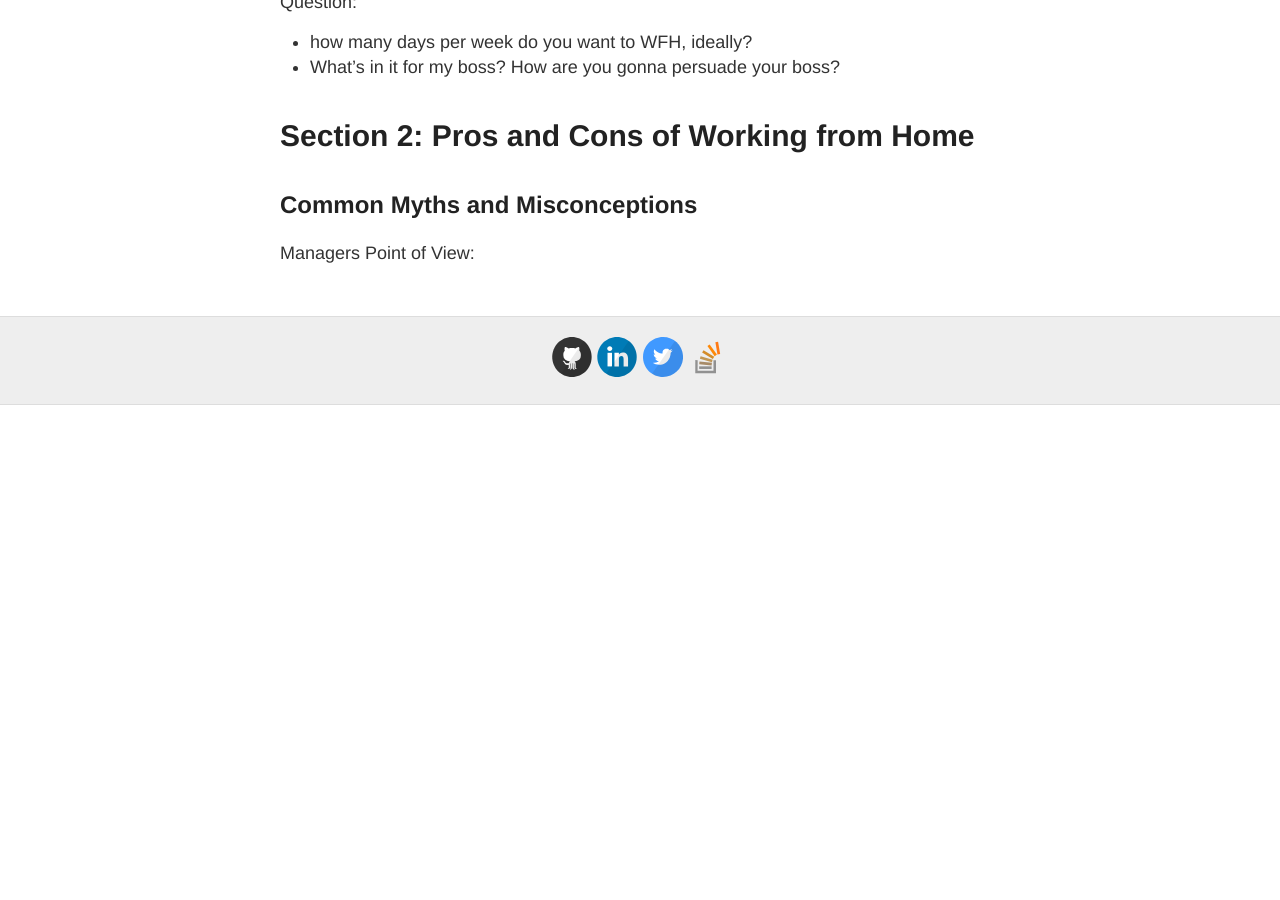
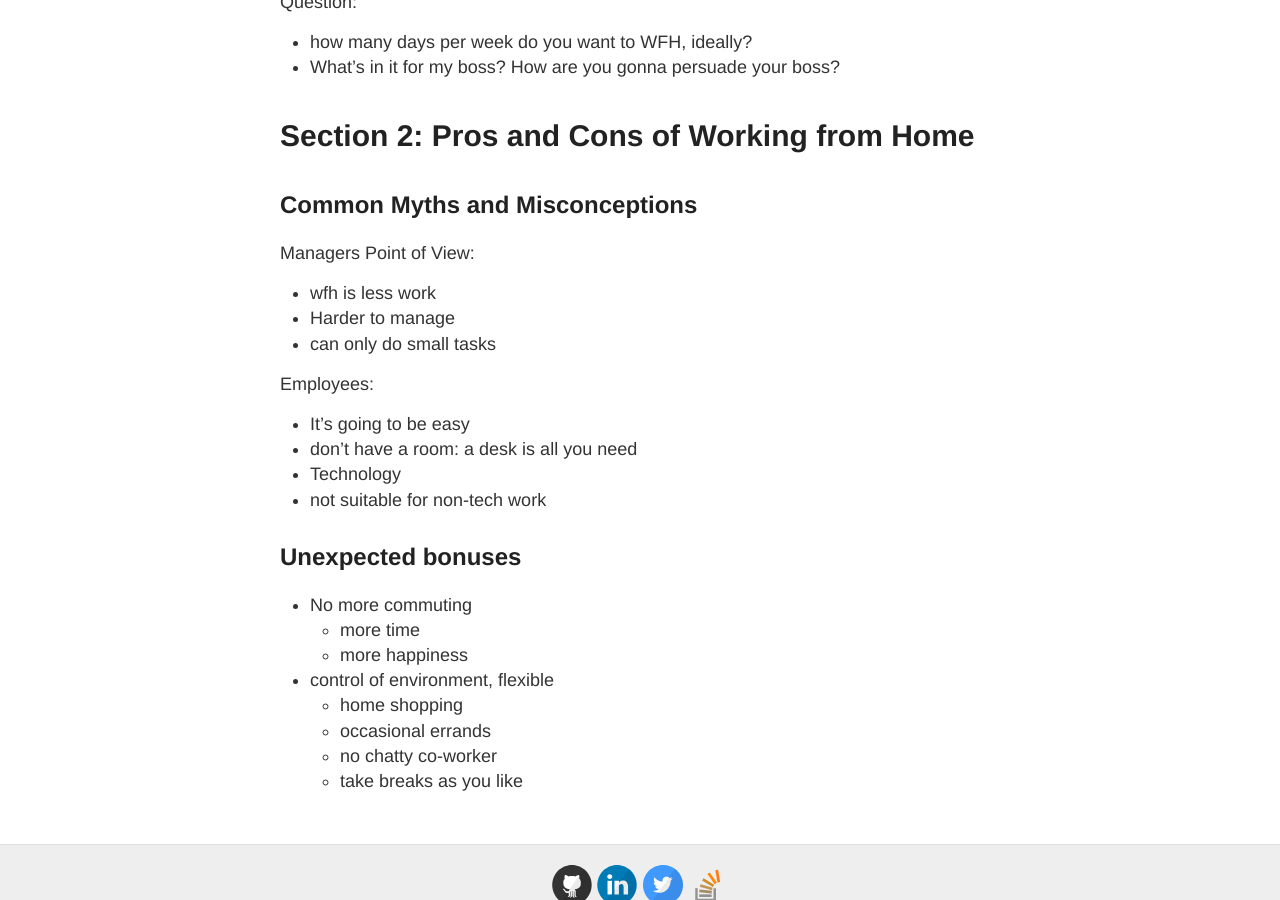
Before and after one commit to KevKeyingLi/KevKeyingLi.github.io, a Jekyll site: the page built from drafts/2022-09-13 Working from Home Effectively.md, in a window 1280 px wide and 900 px high, scrolled down 545 px. Built offline with Jekyll 4.4.1, drawn with Linux system fonts in a browser that asks for light colours; our own code applies the rules of GitHub Pages for plain Markdown files; before the commit the page ends 950 px from its top, so only the background shows below that.

Commit message:
Add WFH notes

```diff
--- a/drafts/2022-09-13 Working from Home Effectively.md
+++ b/drafts/2022-09-13 Working from Home Effectively.md
@@ -16,3 +16,24 @@ Question:
 ## Common Myths and Misconceptions
 
 Managers Point of View:
+* wfh is less work
+* Harder to manage
+* can only do small tasks
+
+
+Employees:
+* It's going to be easy
+* don't have a room: a desk is all you need
+* Technology
+* not suitable for non-tech work
+
+
+## Unexpected bonuses
+* No more commuting
+    - more time
+    - more happiness
+* control of environment, flexible
+    - home shopping
+    - occasional errands
+    - no chatty co-worker
+    - take breaks as you like
```
